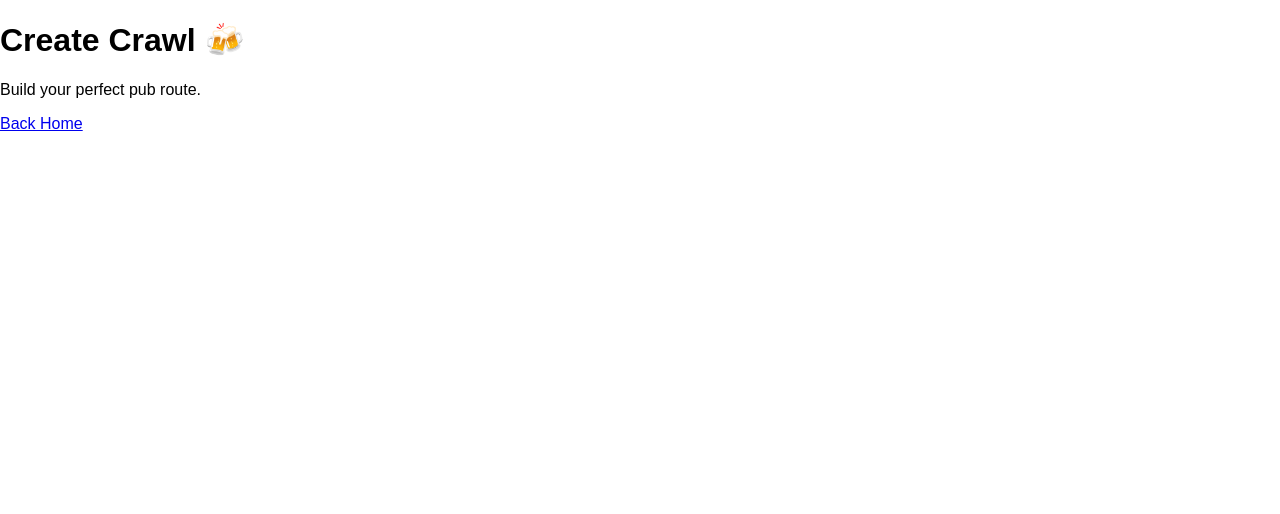
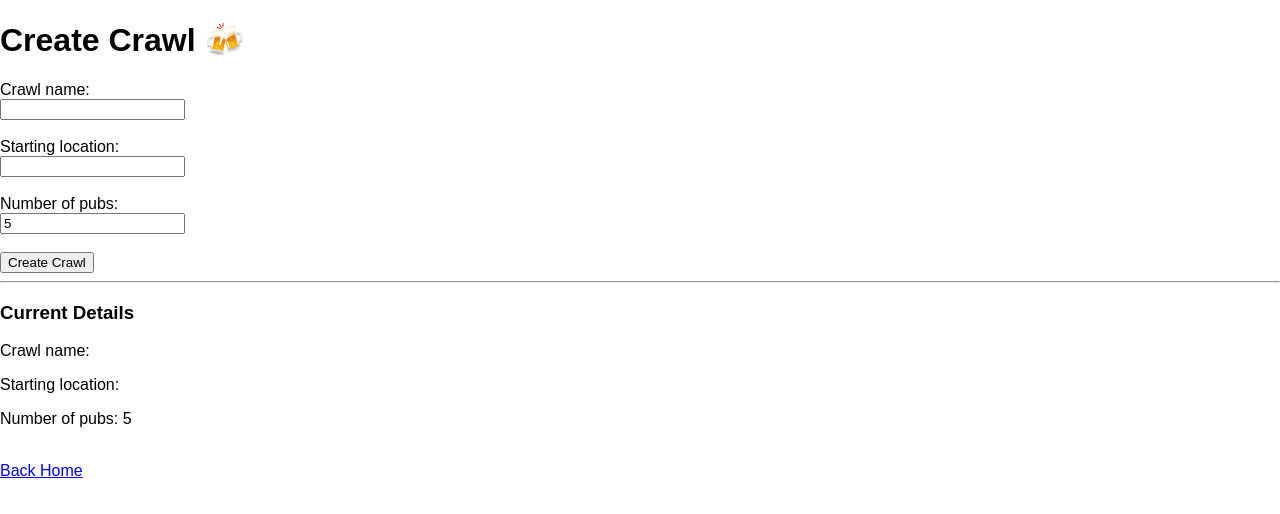
Before and after one commit to Swan-17/Pub-Crawl, a React (Vite) app: page /create in a window 1280 px wide. Shown: the top 514 px of the page. Built offline with nearby package versions, Linux system fonts and the light colour scheme.

Commit message:
Add create crawl form interaction

```diff
--- a/src/pages/CreateCrawl.tsx
+++ b/src/pages/CreateCrawl.tsx
@@ -1,13 +1,105 @@
+import { useState } from 'react'
 import { Link } from 'react-router-dom'
 
 function CreateCrawl() {
+  const [crawlName, setCrawlName] = useState('')
+  const [location, setLocation] = useState('')
+  const [numberOfPubs, setNumberOfPubs] = useState(5)
+  const [created, setCreated] = useState(false)
+
+  function handleCreateCrawl() {
+    setCreated(true)
+  }
+
   return (
     <div>
       <h1>Create Crawl 🍻</h1>
 
+      <label>
+        Crawl name:
+      </label>
+
+      <br />
+
+      <input
+        type="text"
+        value={crawlName}
+        onChange={(event) => setCrawlName(event.target.value)}
+      />
+
+      <br /><br />
+
+      <label>
+        Starting location:
+      </label>
+
+      <br />
+
+      <input
+        type="text"
+        value={location}
+        onChange={(event) => setLocation(event.target.value)}
+      />
+
+      <br /><br />
+
+      <label>
+        Number of pubs:
+      </label>
+
+      <br />
+
+      <input
+        type="number"
+        value={numberOfPubs}
+        onChange={(event) =>
+          setNumberOfPubs(Number(event.target.value))
+        }
+      />
+
+      <br /><br />
+
+      <button onClick={handleCreateCrawl}>
+        Create Crawl
+      </button>
+
+      <hr />
+
+      <h3>Current Details</h3>
+
       <p>
-        Build your perfect pub route.
+        Crawl name: {crawlName}
       </p>
+
+      <p>
+        Starting location: {location}
+      </p>
+
+      <p>
+        Number of pubs: {numberOfPubs}
+      </p>
+
+      {created && (
+        <div>
+          <h2>
+            Crawl created! 🎉
+          </h2>
+
+          <p>
+            Your crawl "{crawlName}" has been planned.
+          </p>
+
+          <p>
+            Starting at: {location}
+          </p>
+
+          <p>
+            Pubs planned: {numberOfPubs}
+          </p>
+        </div>
+      )}
+
+      <br />
 
       <Link to="/">
         Back Home
```
